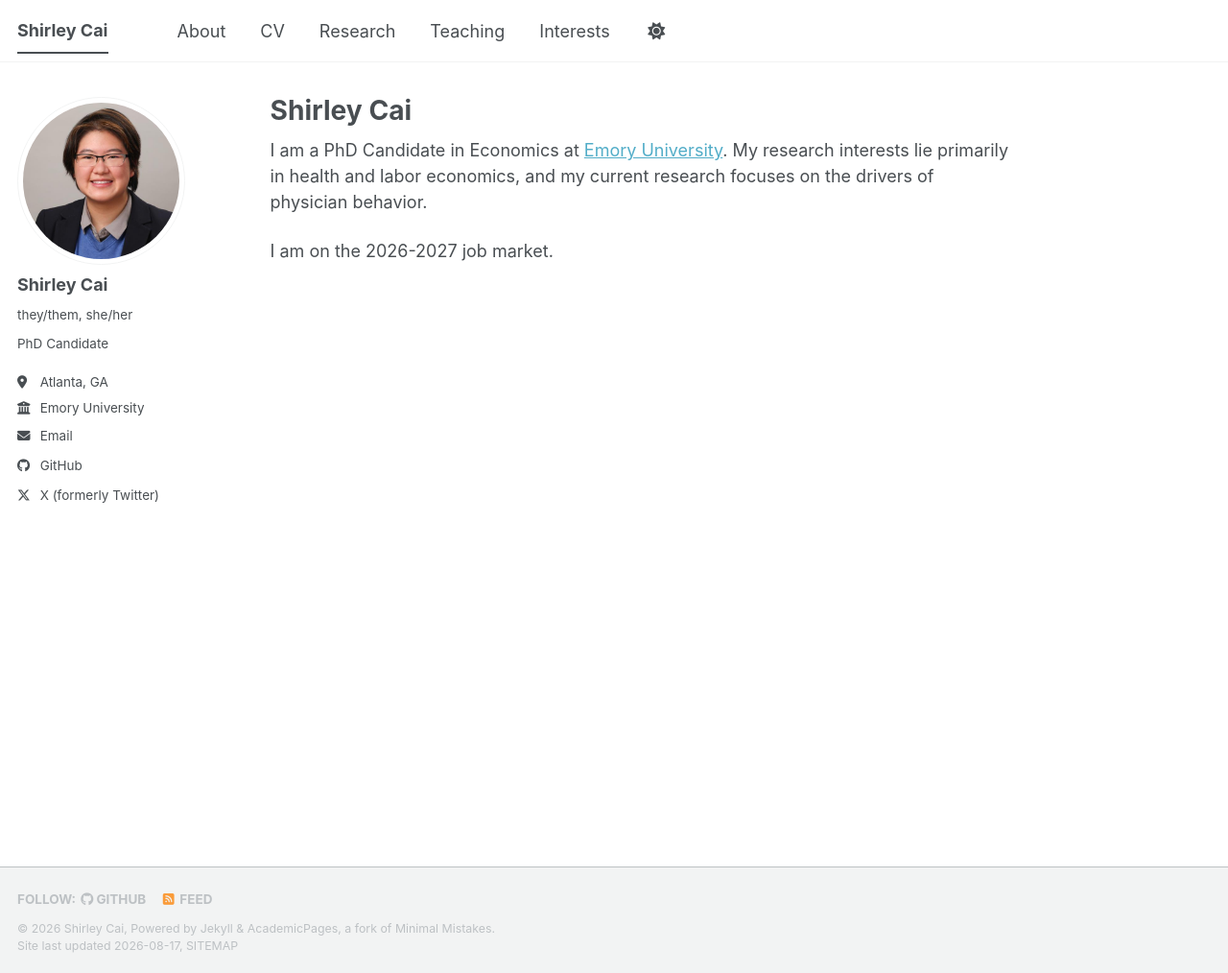
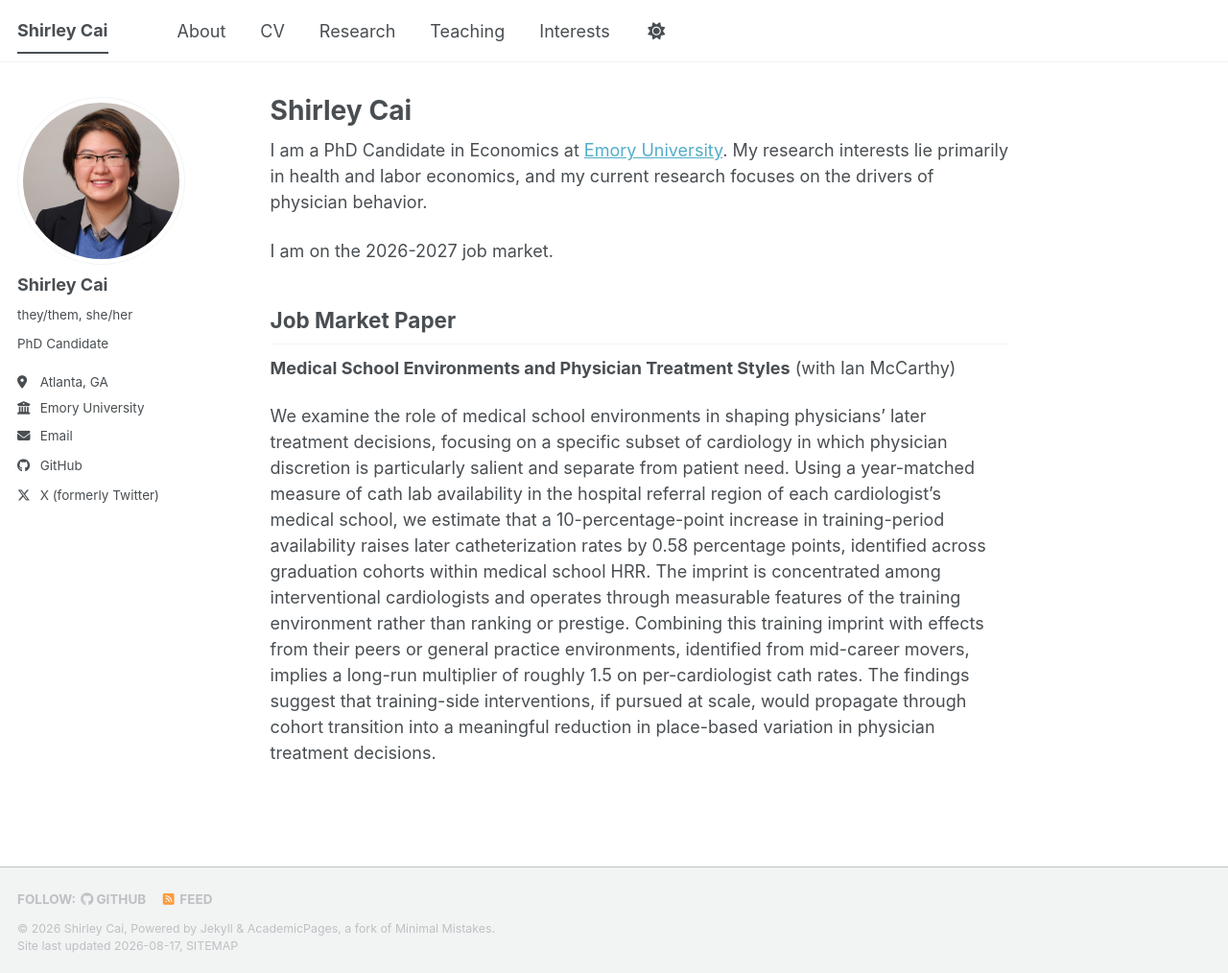
Before and after one commit to scai5/scai5.github.io, a Jekyll site: the page built from _pages/about.md, in a window 1280 px wide and 1014 px high. Shown: the whole window at 96% size. Built offline with Jekyll 4.4.1, drawn with Linux system fonts in a browser that asks for light colours; a script bundle is joined from its source files by our own code; library files that are not in the unit come from our copies.

Commit message:
Update landing page, fix broken links

```diff
--- a/_pages/about.md
+++ b/_pages/about.md
@@ -10,3 +10,8 @@ redirect_from:
 I am a PhD Candidate in Economics at [Emory University](https://economics.emory.edu/people/doctoral-students/cai-shirley.html). My research interests lie primarily in health and labor economics, and my current research focuses on the drivers of physician behavior.
 
 I am on the 2026-2027 job market.
+
+## Job Market Paper
+<b>Medical School Environments and Physician Treatment Styles</b> (with Ian McCarthy)
+
+We examine the role of medical school environments in shaping physicians’ later treatment decisions, focusing on a specific subset of cardiology in which physician discretion is particularly salient and separate from patient need. Using a year-matched measure of cath lab availability in the hospital referral region of each cardiologist’s medical school, we estimate that a 10-percentage-point increase in training-period availability raises later catheterization rates by 0.58 percentage points, identified across graduation cohorts within medical school HRR. The imprint is concentrated among interventional cardiologists and operates through measurable features of the training environment rather than ranking or prestige. Combining this training imprint with effects from their peers or general practice environments, identified from mid-career movers, implies a long-run multiplier of roughly 1.5 on per-cardiologist cath rates. The findings suggest that training-side interventions, if pursued at scale, would propagate through cohort transition into a meaningful reduction in place-based variation in physician treatment decisions.
```
Also changed, not shown: _publications/2026-07-01-physician-referral-formation.md (+1 -1 lines).
